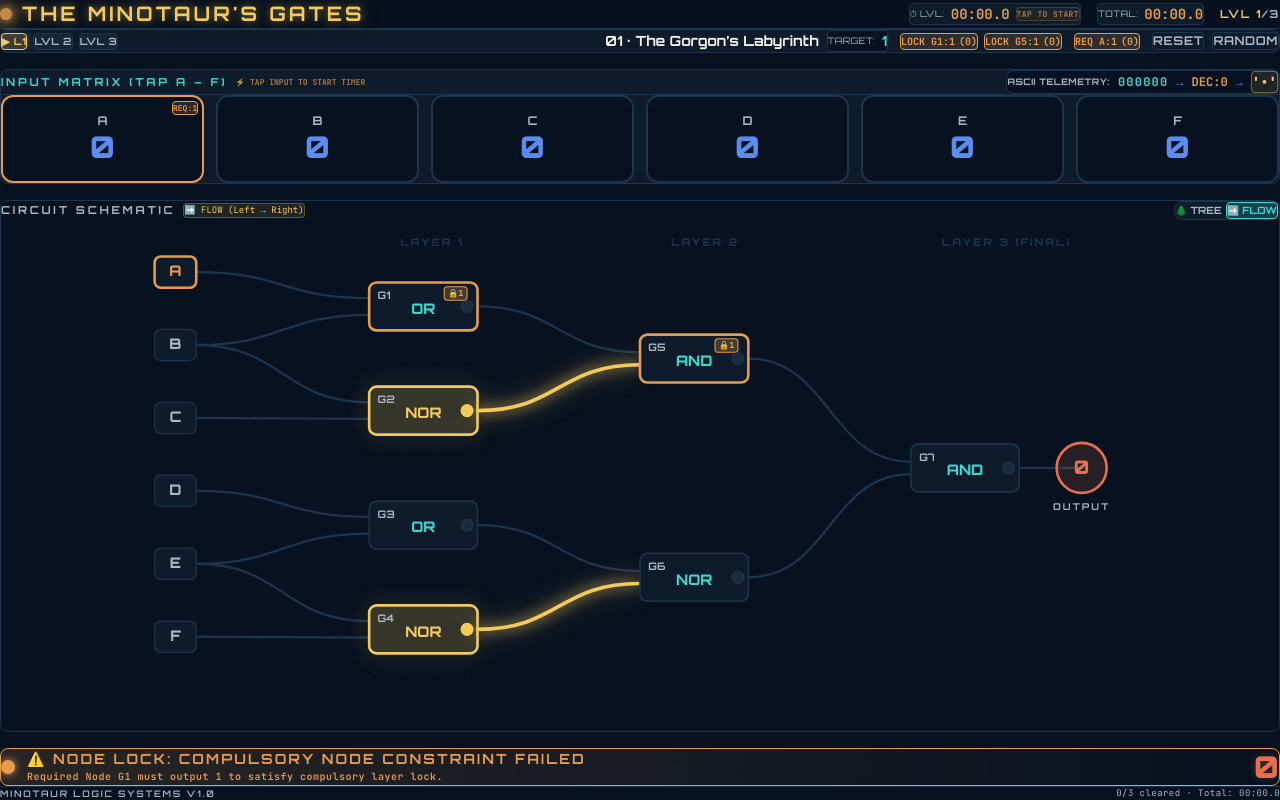
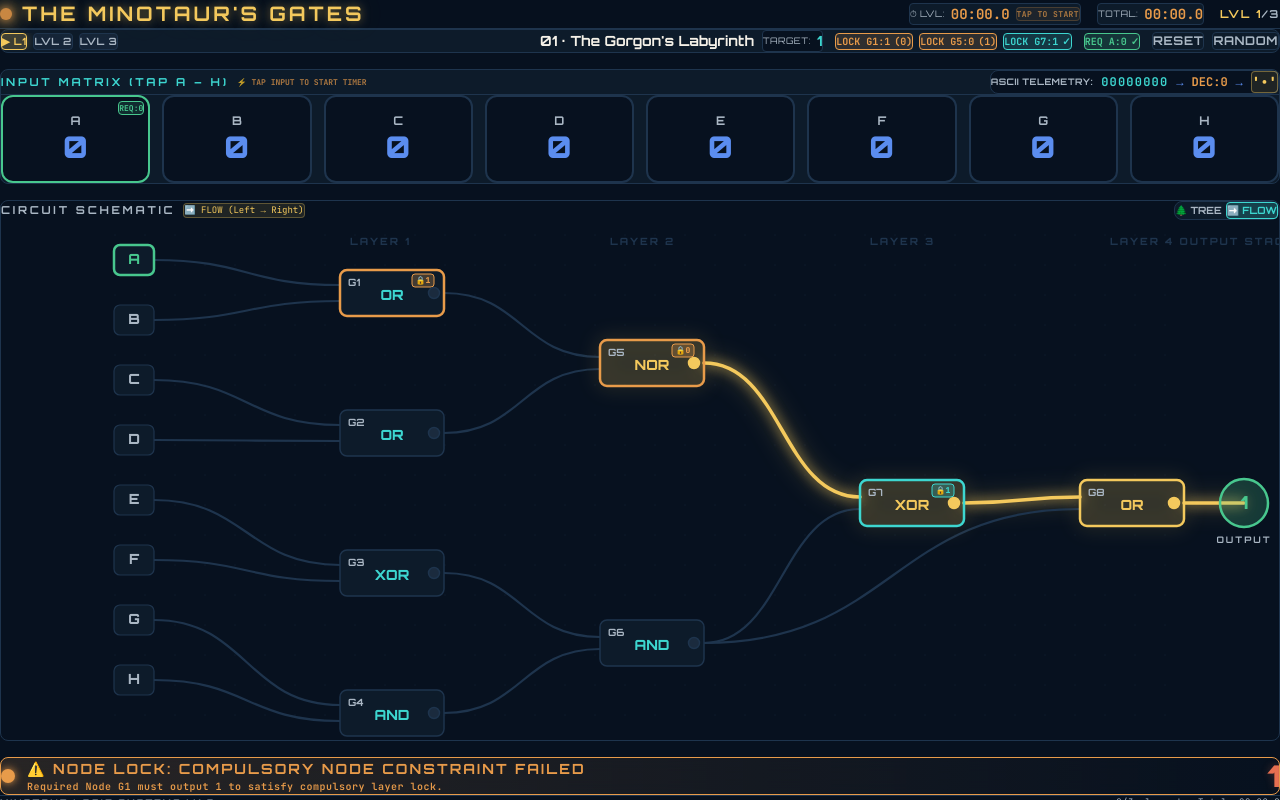
Before and after one commit to Shantu-2580/Puzzle, a React (Vite) app: page / in a window 1280 px wide. Built offline with nearby package versions, Linux system fonts and the light colour scheme.

Commit message:
Changes made

```diff
--- a/src/CircuitSVG.jsx
+++ b/src/CircuitSVG.jsx
@@ -1,52 +1,58 @@
 import React, { useMemo } from 'react';
 import { CIRCUIT } from './engine';
 
-/* ── 1. PORTRAIT TREE LAYOUT (Bottom → Top Flow, 6 Inputs, 3 Layers, 7 Gates) ────
-   viewBox = 0 0 540 560
-   Inputs A-F at bottom (y=480), Gate 7 (G7) & Output at top (y=35)
+/* ── 1. PORTRAIT TREE LAYOUT (Bottom → Top Flow, 8 Inputs, 4 Layers, 8 Gates) ────
+   viewBox = 0 0 540 600
+   Inputs A-H at bottom (y=520), Gate 8 (G8) & Output at top (y=35)
 */
 const TREE_INPUT_POS = {
-  A: { x: 50,  y: 480 },
-  B: { x: 130, y: 480 },
-  C: { x: 210, y: 480 },
-  D: { x: 290, y: 480 },
-  E: { x: 370, y: 480 },
-  F: { x: 450, y: 480 },
+  A: { x: 30,  y: 520 },
+  B: { x: 100, y: 520 },
+  C: { x: 170, y: 520 },
+  D: { x: 240, y: 520 },
+  E: { x: 310, y: 520 },
+  F: { x: 380, y: 520 },
+  G: { x: 450, y: 520 },
+  H: { x: 520, y: 520 },
 };
 
 const TREE_GATE_POS = {
-  0: { x: 40,  y: 360 }, // G1 (A, B)
-  1: { x: 160, y: 360 }, // G2 (B, C)
-  2: { x: 280, y: 360 }, // G3 (D, E)
-  3: { x: 400, y: 360 }, // G4 (E, F)
-  4: { x: 100, y: 220 }, // G5 (G1, G2)
-  5: { x: 340, y: 220 }, // G6 (G3, G4)
-  6: { x: 220, y: 90  }, // G7 (G5, G6) -> Final Output
+  0: { x: 30,  y: 400 }, // G1 (A, B)
+  1: { x: 170, y: 400 }, // G2 (C, D)
+  2: { x: 310, y: 400 }, // G3 (E, F)
+  3: { x: 450, y: 400 }, // G4 (G, H)
+  4: { x: 100, y: 280 }, // G5 (G1, G2)
+  5: { x: 380, y: 280 }, // G6 (G3, G4)
+  6: { x: 240, y: 160 }, // G7 (G5, G6)
+  7: { x: 240, y: 60  }, // G8 (G7, G6) - Output Stage
 };
 
 const TREE_GATE_W = 80;
 const TREE_GATE_H = 42;
 
-/* ── 2. LANDSCAPE FLOW LAYOUT (Left → Right Flow) ──────────────────────
-   viewBox = 0 0 960 480
+/* ── 2. LANDSCAPE FLOW LAYOUT (Left → Right Flow, 8 Inputs, 4 Layers, 8 Gates) ────
+   viewBox = 0 0 1080 520
 */
 const FLOW_INPUT_POS = {
-  A: { x: 40, y: 50  },
-  B: { x: 40, y: 120 },
-  C: { x: 40, y: 190 },
-  D: { x: 40, y: 260 },
-  E: { x: 40, y: 330 },
-  F: { x: 40, y: 400 },
+  A: { x: 40, y: 40  },
+  B: { x: 40, y: 100 },
+  C: { x: 40, y: 160 },
+  D: { x: 40, y: 220 },
+  E: { x: 40, y: 280 },
+  F: { x: 40, y: 340 },
+  G: { x: 40, y: 400 },
+  H: { x: 40, y: 460 },
 };
 
 const FLOW_GATE_POS = {
-  0: { x: 220, y: 60  },
-  1: { x: 220, y: 160 },
-  2: { x: 220, y: 270 },
-  3: { x: 220, y: 370 },
-  4: { x: 480, y: 110 },
-  5: { x: 480, y: 320 },
-  6: { x: 740, y: 215 },
+  0: { x: 240, y: 50  }, // G1
+  1: { x: 240, y: 190 }, // G2
+  2: { x: 240, y: 330 }, // G3
+  3: { x: 240, y: 470 }, // G4
+  4: { x: 500, y: 120 }, // G5
+  5: { x: 500, y: 400 }, // G6
+  6: { x: 760, y: 260 }, // G7
+  7: { x: 980, y: 260 }, // G8 - Output Stage
 };
 
 const FLOW_GATE_W = 104;
@@ -116,7 +122,7 @@ export default function CircuitSVG({ inputs, gateOutputs, gateTypes, fixedInputs
         });
       });
     }
-    // Gates → Gates
+    // Gates → Gates (all layers > 1)
     for (const node of CIRCUIT) {
       if (node.layer === 1) continue;
       const gp = TREE_GATE_POS[node.id];
@@ -133,15 +139,15 @@ export default function CircuitSVG({ inputs, gateOutputs, gateTypes, fixedInputs
         });
       });
     }
-    // Final output wire from G7 (id 6)
-    const g7 = TREE_GATE_POS[6];
+    // Final output wire from G8 (id 7) - Output Stage
+    const g8 = TREE_GATE_POS[7];
     result.push({
       key: 'tree-out-wire',
-      x1: g7.x + TREE_GATE_W / 2,
-      y1: g7.y,
-      x2: g7.x + TREE_GATE_W / 2,
-      y2: g7.y - 30,
-      powered: gateOutputs[6] === 1,
+      x1: g8.x + TREE_GATE_W / 2,
+      y1: g8.y,
+      x2: g8.x + TREE_GATE_W / 2,
+      y2: g8.y - 30,
+      powered: gateOutputs[7] === 1,
     });
     return result;
   }, [inputs, gateOutputs]);
@@ -181,14 +187,15 @@ export default function CircuitSVG({ inputs, gateOutputs, gateTypes, fixedInputs
         });
       });
     }
-    const g7 = FLOW_GATE_POS[6];
+    // Final output wire from G8 (id 7) - Output Stage
+    const g8 = FLOW_GATE_POS[7];
     result.push({
       key: 'flow-out-wire',
-      x1: g7.x + FLOW_GATE_W,
-      y1: g7.y + FLOW_GATE_H / 2,
-      x2: g7.x + FLOW_GATE_W + 60,
-      y2: g7.y + FLOW_GATE_H / 2,
-      powered: gateOutputs[6] === 1,
+      x1: g8.x + FLOW_GATE_W,
+      y1: g8.y + FLOW_GATE_H / 2,
+      x2: g8.x + FLOW_GATE_W + 60,
+      y2: g8.y + FLOW_GATE_H / 2,
+      powered: gateOutputs[7] === 1,
     });
     return result;
   }, [inputs, gateOutputs]);
@@ -197,9 +204,9 @@ export default function CircuitSVG({ inputs, gateOutputs, gateTypes, fixedInputs
   if (layoutMode === 'tree') {
     return (
       <svg
-        viewBox="0 0 540 560"
+        viewBox="0 0 540 600"
         preserveAspectRatio="xMidYMid meet"
-        className="w-full h-auto max-w-[540px] mx-auto max-h-[560px]"
+        className="w-full h-auto max-w-[540px] mx-auto max-h-[600px]"
       >
         <defs>
           <filter id="neon-glow">
@@ -215,14 +222,15 @@ export default function CircuitSVG({ inputs, gateOutputs, gateTypes, fixedInputs
         <pattern id="grid-tree" width="30" height="30" patternUnits="userSpaceOnUse">
           <circle cx="15" cy="15" r="0.5" fill="#1E344D" opacity="0.5" />
         </pattern>
-        <rect width="540" height="560" fill="url(#grid-tree)" />
+        <rect width="540" height="600" fill="url(#grid-tree)" />
 
         {/* Layer Guide Lines */}
         {[
-          { y: 505, label: 'INPUTS (A-F)' },
-          { y: 340, label: 'LAYER 1 GATES' },
-          { y: 200, label: 'LAYER 2 GATES' },
-          { y: 70,  label: 'LAYER 3 OUTPUT' },
+          { y: 545, label: 'INPUTS (A-H)' },
+          { y: 380, label: 'LAYER 1 GATES' },
+          { y: 260, label: 'LAYER 2 GATES' },
+          { y: 140, label: 'LAYER 3 GATE' },
+          { y: 40,  label: 'LAYER 4 OUTPUT STAGE' },
         ].map((lh, i) => (
           <text
             key={i}
@@ -243,7 +251,7 @@ export default function CircuitSVG({ inputs, gateOutputs, gateTypes, fixedInputs
           <WireTree key={w.key} {...w} />
         ))}
 
-        {/* Bottom Inputs (A–F) */}
+        {/* Bottom Inputs (A–H) */}
         {Object.entries(TREE_INPUT_POS).map(([label, pos]) => {
           const on = inputs[label] === 1;
           const reqVal = fixedInputs ? fixedInputs[label] : undefined;
@@ -278,7 +286,7 @@ export default function CircuitSVG({ inputs, gateOutputs, gateTypes, fixedInputs
           );
         })}
 
-        {/* Gate Boxes (G1-G7) */}
+        {/* Gate Boxes (G1-G8) */}
         {CIRCUIT.map((node) => {
           const pos = TREE_GATE_POS[node.id];
           const type = gateTypes[node.id];
@@ -376,12 +384,12 @@ export default function CircuitSVG({ inputs, gateOutputs, gateTypes, fixedInputs
           );
         })}
 
-        {/* Top Crown Output Node (G7 Output) */}
+        {/* Top Crown Output Node (G8 Output - Output Stage) */}
         {(() => {
-          const g7 = TREE_GATE_POS[6];
-          const ox = g7.x + TREE_GATE_W / 2;
-          const oy = g7.y - 45;
-          const on = gateOutputs[6] === 1;
+          const g8 = TREE_GATE_POS[7];
+          const ox = g8.x + TREE_GATE_W / 2;
+          const oy = g8.y - 45;
+          const on = gateOutputs[7] === 1;
           return (
             <g>
               <circle
@@ -405,7 +413,7 @@ export default function CircuitSVG({ inputs, gateOutputs, gateTypes, fixedInputs
                 textAnchor="middle"
                 dominantBaseline="middle"
               >
-                {gateOutputs[6]}
+                {gateOutputs[7]}
               </text>
               <text
                 x={ox} y={oy + 40}
@@ -428,9 +436,9 @@ export default function CircuitSVG({ inputs, gateOutputs, gateTypes, fixedInputs
   // ── RENDER LANDSCAPE FLOW MODE ────────────────────────────────────────
   return (
     <svg
-      viewBox="0 0 960 480"
+      viewBox="0 0 1080 520"
       preserveAspectRatio="xMidYMid meet"
-      className="w-full h-auto min-w-[760px] lg:min-w-full max-h-[500px]"
+      className="w-full h-auto min-w-[760px] lg:min-w-full max-h-[520px]"
     >
       <defs>
         <filter id="neon-glow-flow">
@@ -445,12 +453,13 @@ export default function CircuitSVG({ inputs, gateOutputs, gateTypes, fixedInputs
       <pattern id="grid-flow" width="30" height="30" patternUnits="userSpaceOnUse">
         <circle cx="15" cy="15" r="0.5" fill="#1E344D" opacity="0.5" />
       </pattern>
-      <rect width="960" height="480" fill="url(#grid-flow)" />
+      <rect width="1080" height="520" fill="url(#grid-flow)" />
 
       {[
         { x: 250, label: 'LAYER 1' },
         { x: 510, label: 'LAYER 2' },
-        { x: 770, label: 'LAYER 3 (FINAL)' },
+        { x: 770, label: 'LAYER 3' },
+        { x: 1010, label: 'LAYER 4 OUTPUT STAGE' },
       ].map((lh, i) => (
         <text
           key={i}
@@ -552,15 +561,15 @@ export default function CircuitSVG({ inputs, gateOutputs, gateTypes, fixedInputs
       })}
 
       {(() => {
-        const g7 = FLOW_GATE_POS[6];
-        const ox = g7.x + FLOW_GATE_W + 60;
-        const oy = g7.y + FLOW_GATE_H / 2;
-        const on = gateOutputs[6] === 1;
+        const g8 = FLOW_GATE_POS[7];
+        const ox = g8.x + FLOW_GATE_W + 60;
+        const oy = g8.y + FLOW_GATE_H / 2;
+        const on = gateOutputs[7] === 1;
         return (
           <g>
             <circle cx={ox} cy={oy} r={24} fill={on ? 'rgba(72,199,142,0.22)' : 'rgba(231,111,81,0.14)'} stroke={on ? '#48C78E' : '#E76F51'} strokeWidth={2.5} />
             <text x={ox} y={oy + 1} fill={on ? '#48C78E' : '#E76F51'} fontSize="18" fontFamily="'Orbitron', sans-serif" fontWeight="900" textAnchor="middle" dominantBaseline="middle">
-              {gateOutputs[6]}
+              {gateOutputs[7]}
             </text>
             <text x={ox} y={oy + 40} fill="#AAB7C4" fontSize="9" fontFamily="'Orbitron', sans-serif" fontWeight="700" textAnchor="middle" letterSpacing="2">
               OUTPUT
--- a/src/components/ControlPanel.jsx
+++ b/src/components/ControlPanel.jsx
@@ -19,7 +19,7 @@ const ControlPanel = ({
   return (
     <section className="flex flex-col lg:flex-row items-stretch lg:items-center justify-between gap-3 p-3 sm:p-4 rounded-lg border border-[#1E344D] bg-[#0D1B2A]">
       {/* Level Progress Tracker */}
-      <div className="flex items-center gap-1.5 overflow-x-auto py-1">
+      <div className="order-2 flex items-center gap-1.5 overflow-x-auto py-1 lg:order-none">
         {PUZZLES.map((p, idx) => {
           const isCurrent = idx === currentLevel;
           const isCleared = completedLevels.includes(idx);
@@ -67,8 +67,8 @@ const ControlPanel = ({
       </div>
 
       {/* Level Info & Target Output */}
-      <div className="flex flex-wrap items-center justify-between lg:justify-end gap-3 w-full lg:w-auto">
-        <div className="flex items-center gap-2 flex-wrap">
+      <div className="order-1 flex w-full flex-wrap items-center justify-between gap-3 lg:order-none lg:w-auto lg:justify-end">
+        <div className="flex min-w-0 items-center gap-2">
           <span className="text-xs sm:text-sm font-bold text-[#F5F1E8]" style={{ fontFamily: "'Orbitron', sans-serif" }}>
             {puzzle.name}
           </span>
@@ -85,7 +85,7 @@ const ControlPanel = ({
 
         {/* Compulsory Node Locks (1 per layer) */}
         {puzzle.fixedNodes && (
-          <div className="flex items-center gap-1.5 flex-wrap">
+          <div className="flex items-center gap-1.5 overflow-x-auto">
             {Object.entries(puzzle.fixedNodes).map(([nodeLabel, reqVal]) => {
               const nodeIdx = CIRCUIT.find(n => n.label === nodeLabel)?.id;
               const curVal = gateOutputs && nodeIdx !== undefined ? gateOutputs[nodeIdx] : undefined;
@@ -111,7 +111,7 @@ const ControlPanel = ({
 
         {/* Fixed Input Constraints */}
         {puzzle.fixedInputs && (
-          <div className="flex items-center gap-1.5 flex-wrap">
+          <div className="flex items-center gap-1.5 overflow-x-auto">
             {Object.entries(puzzle.fixedInputs).map(([inputKey, reqVal]) => {
               const curVal = inputs ? inputs[inputKey] : undefined;
               const ok = curVal === reqVal;
--- a/src/components/InputMatrix.jsx
+++ b/src/components/InputMatrix.jsx
@@ -18,7 +18,7 @@ const InputMatrix = ({
             className="text-[10px] sm:text-[11px] tracking-[0.25em] uppercase font-bold text-[#3DD6D0]"
             style={{ fontFamily: "'Orbitron', sans-serif" }}
           >
-            Input Matrix (Tap A – F)
+            Input Matrix (Tap A – H)
           </h2>
           {!isTimerStarted && !levelCleared && (
             <span className="text-[8px] text-[#E89B4A] uppercase font-mono font-bold animate-pulse">
@@ -46,8 +46,9 @@ const InputMatrix = ({
         </div>
       </div>
 
-      <div className="grid grid-cols-3 sm:grid-cols-6 gap-2 sm:gap-3">
-        {INPUT_LABELS.map(label => {
+      <div className="-mx-1 px-1 pb-1">
+        <div className="grid grid-cols-8 gap-1.5 sm:gap-3">
+          {INPUT_LABELS.map(label => {
           const on = inputs[label] === 1;
           const reqVal = fixedInputs ? fixedInputs[label] : undefined;
           const isFixed = reqVal !== undefined;
@@ -61,7 +62,7 @@ const InputMatrix = ({
                 toggleInput(label);
               }}
               disabled={levelCleared}
-              className="relative flex flex-col items-center justify-center w-full h-18 sm:h-22 rounded-xl border-2 cursor-pointer select-none disabled:cursor-not-allowed active:scale-95 touch-manipulation transition-all duration-200"
+              className="relative flex h-18 min-w-0 flex-col items-center justify-center rounded-xl border-2 cursor-pointer select-none disabled:cursor-not-allowed active:scale-95 touch-manipulation transition-all duration-200 sm:h-22"
               style={{
                 fontFamily: "'Orbitron', sans-serif",
                 borderColor: on ? '#F4C95D' : isFixed ? (fixedMet ? '#48C78E' : '#E89B4A') : '#1E344D',
@@ -104,8 +105,9 @@ const InputMatrix = ({
                 {on ? '1' : '0'}
               </span>
             </button>
-          );
-        })}
+            );
+          })}
+        </div>
       </div>
     </section>
   );
--- a/src/engine.js
+++ b/src/engine.js
@@ -23,18 +23,20 @@ export function normalizePhrase(phrase) {
   return phrase.trim().toUpperCase().replace(/\s+/g, ' ');
 }
 
-// ── Circuit topology (fixed wiring: 6 inputs, 3 layers, 7 gates) ────────────────────
-// Layer 1: 4 gates (G1..G4)
-// Layer 2: 2 gates (G5..G6)
-// Layer 3: 1 gate  (G7) → Final Output (id 6)
+// ── Circuit topology (fixed wiring: 8 inputs, 4 layers, 8 gates) ────────────────────
+// Layer 1: 4 gates (G1..G4) - each takes 2 inputs from A-H
+// Layer 2: 2 gates (G5..G6) - each takes 2 outputs from Layer 1
+// Layer 3: 1 gate  (G7)     - takes 2 outputs from Layer 2
+// Layer 4: 1 gate  (G8)     - Output Stage: takes G7 and G6
 export const CIRCUIT = [
   { id: 0, label: 'G1', layer: 1, inputs: ['A','B'] },
-  { id: 1, label: 'G2', layer: 1, inputs: ['B','C'] },
-  { id: 2, label: 'G3', layer: 1, inputs: ['D','E'] },
-  { id: 3, label: 'G4', layer: 1, inputs: ['E','F'] },
+  { id: 1, label: 'G2', layer: 1, inputs: ['C','D'] },
+  { id: 2, label: 'G3', layer: 1, inputs: ['E','F'] },
+  { id: 3, label: 'G4', layer: 1, inputs: ['G','H'] },
   { id: 4, label: 'G5', layer: 2, inputs: [0, 1]   },
   { id: 5, label: 'G6', layer: 2, inputs: [2, 3]   },
   { id: 6, label: 'G7', layer: 3, inputs: [4, 5]   },
+  { id: 7, label: 'G8', layer: 4, inputs: [6, 5]   }, // Output Stage
 ];
 
 // Map node indices to readable names
@@ -52,9 +54,9 @@ export const CIPHER_WORDS = [
 
 export const FULL_CIPHER_SENTENCE = CIPHER_WORDS.join(' '); // "MASTER THE LOGIC"
 
-// ── Binary to ASCII Converter Helper (6-bit binary) ────────────────────────
+// ── Binary to ASCII Converter Helper (8-bit binary) ────────────────────────
 export function inputsToAscii(inputs) {
-  const binaryStr = `${inputs.A ?? 0}${inputs.B ?? 0}${inputs.C ?? 0}${inputs.D ?? 0}${inputs.E ?? 0}${inputs.F ?? 0}`;
+  const binaryStr = INPUT_LABELS.map(label => inputs[label] ?? 0).join('');
   const code = parseInt(binaryStr, 2);
   const char = code >= 32 && code <= 126 ? String.fromCharCode(code) : '•';
   return { binaryStr, code, char };
@@ -62,7 +64,7 @@ export function inputsToAscii(inputs) {
 
 // ── Evaluate the full circuit ──────────────────────────
 export function evaluate(inputMap, gateTypes) {
-  const out = new Array(7).fill(0);
+  const out = new Array(8).fill(0);
   for (const node of CIRCUIT) {
     const gt = gateTypes[node.id];
     const fn = GATES[gt];
@@ -78,17 +80,12 @@ export function evaluate(inputMap, gateTypes) {
 
 // ── Find a valid solution map for Admin Auto-Solve/Skip ─────
 export function findSolution(puzzle) {
-  for (let mask = 0; mask < 64; mask++) {
-    const inputMap = {
-      A: (mask >> 5) & 1,
-      B: (mask >> 4) & 1,
-      C: (mask >> 3) & 1,
-      D: (mask >> 2) & 1,
-      E: (mask >> 1) & 1,
-      F: mask & 1,
-    };
+  for (let mask = 0; mask < 256; mask++) {
+    const inputMap = Object.fromEntries(
+      INPUT_LABELS.map((label, index) => [label, (mask >> (7 - index)) & 1])
+    );
     const out = evaluate(inputMap, puzzle.gates);
-    const targetMet = out[6] === puzzle.target;
+    const targetMet = out[7] === puzzle.target; // G8 is final output (index 7)
     let fixedMet = true;
     if (puzzle.fixedInputs) {
       for (const [inputKey, reqVal] of Object.entries(puzzle.fixedInputs)) {
@@ -107,37 +104,50 @@ export function findSolution(puzzle) {
   return null;
 }
 
-// Default starting input states (6 inputs, all zeros)
-export const DEFAULT_INPUTS = { A:0, B:0, C:0, D:0, E:0, F:0 };
+// Default starting input states (8 inputs, all zeros)
+export const DEFAULT_INPUTS = { A:0, B:0, C:0, D:0, E:0, F:0, G:0, H:0 };
 
-// Input label identifiers (6 inputs: A–F)
-export const INPUT_LABELS = ['A','B','C','D','E','F'];
+// Input label identifiers (8 inputs: A–H)
+export const INPUT_LABELS = ['A','B','C','D','E','F','G','H'];
 
-// ── 3 Hardcore Puzzles with Fixed Node (Layer 1,2,3) & Input Constraints ──
+// ── 3 puzzles with one required input and 2-3 compulsory gate conditions ──
+// Answers spell "GOD" in ASCII: G=01000111, O=01001111, D=01000100
 export const PUZZLES = [
   {
-    name: '01 · The Gorgon’s Labyrinth',
-    gates: ['OR', 'NOR', 'OR', 'NOR', 'AND', 'NOR', 'AND'],
+    name: '01 · The Gorgon\'s Labyrinth',
+    // Gates designed so answer 01000111 (G) is the unique solution
+    gates: ['OR', 'OR', 'XOR', 'AND', 'NOR', 'AND', 'XOR', 'OR'],
     target: 1,
-    fixedNodes: { G1: 1, G5: 1 }, // Layer 1: G1=1, Layer 2: G5=1, Layer 3: G7=1 (target)
-    fixedInputs: { A: 1 },
-    initialInputs: { A: 1, B: 0, C: 0, D: 0, E: 0, F: 0 },
+    answer: '01000111',
+    // Constraint 1: One required input (A must be 0)
+    fixedInputs: { A: 0 },
+    // Constraint 2: 3 compulsory gate values
+    fixedNodes: { G1: 1, G5: 0, G7: 1 },
+    initialInputs: { A: 0, B: 0, C: 0, D: 0, E: 0, F: 0, G: 0, H: 0 },
   },
   {
-    name: '02 · Titan’s Parity Trap',
-    gates: ['AND', 'NAND', 'OR', 'NOR', 'OR', 'OR', 'AND'],
-    target: 0,
-    fixedNodes: { G4: 0, G6: 1 }, // Layer 1: G4=0, Layer 2: G6=1, Layer 3: G7=0 (target)
-    fixedInputs: { B: 1 },
-    initialInputs: { A: 0, B: 1, C: 0, D: 0, E: 0, F: 0 },
+    name: '02 · Titan\'s Parity Trap',
+    // Gates designed so answer 01001111 (O) is the unique solution
+    gates: ['OR', 'AND', 'AND', 'AND', 'AND', 'AND', 'OR', 'XNOR'],
+    target: 1,
+    answer: '01001111',
+    // Constraint 1: One required input (A must be 0)
+    fixedInputs: { A: 0 , H:1},
+    // Constraint 2: 3 compulsory gate values
+    fixedNodes: { G1: 1,G3: 1, G6: 1, G8: 1 },
+    initialInputs: { A: 0, B: 0, C: 0, D: 0, E: 0, F: 0, G: 0, H: 1 },
   },
   {
     name: '03 · Recursive Singularity',
-    gates: ['AND', 'AND', 'OR', 'NOR', 'AND', 'NAND', 'NOR'],
-    target: 1,
-    fixedNodes: { G2: 1, G6: 0 }, // Layer 1: G2=1, Layer 2: G6=0, Layer 3: G7=1 (target)
-    fixedInputs: { C: 1 },
-    initialInputs: { A: 0, B: 0, C: 1, D: 0, E: 0, F: 0 },
+    // Gates designed so answer 01000100 (D) is the unique solution
+    gates: ['NOR', 'XOR', 'OR', 'OR', 'OR', 'NAND', 'NOR', 'OR'],
+    target: 0,
+    answer: '01000100',
+    // Constraint 1: One required input (A must be 0)
+    fixedInputs: { A: 0 },
+    // Constraint 2: 2 compulsory gate values
+    fixedNodes: { G3: 1, G7: 0 },
+    initialInputs: { A: 0, B: 0, C: 0, D: 0, E: 0, F: 0, G: 0, H: 0 },
   },
 ];
 
```
Also changed, not shown: 1 other file (tests, documents, lock files or other folders).
